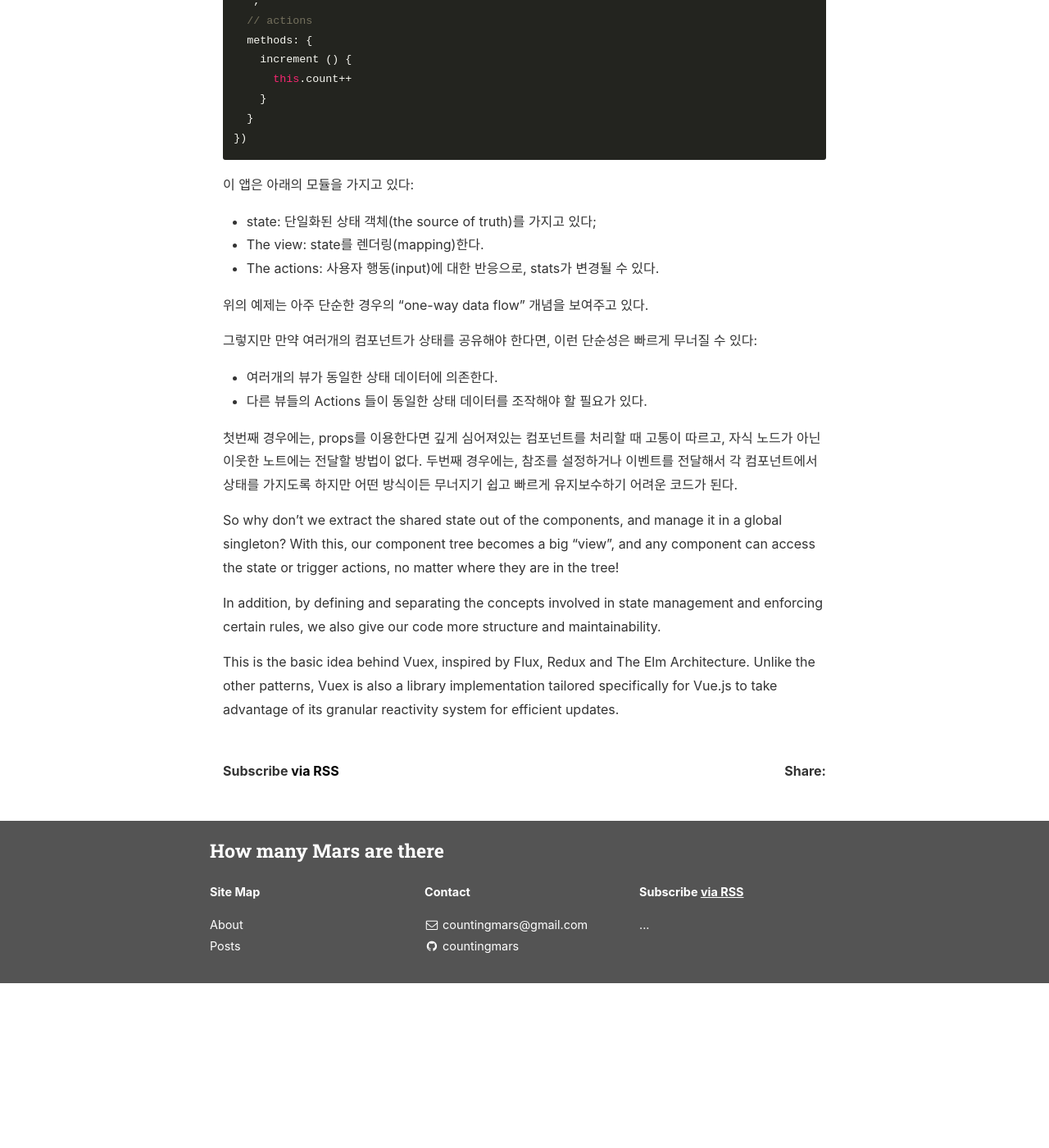
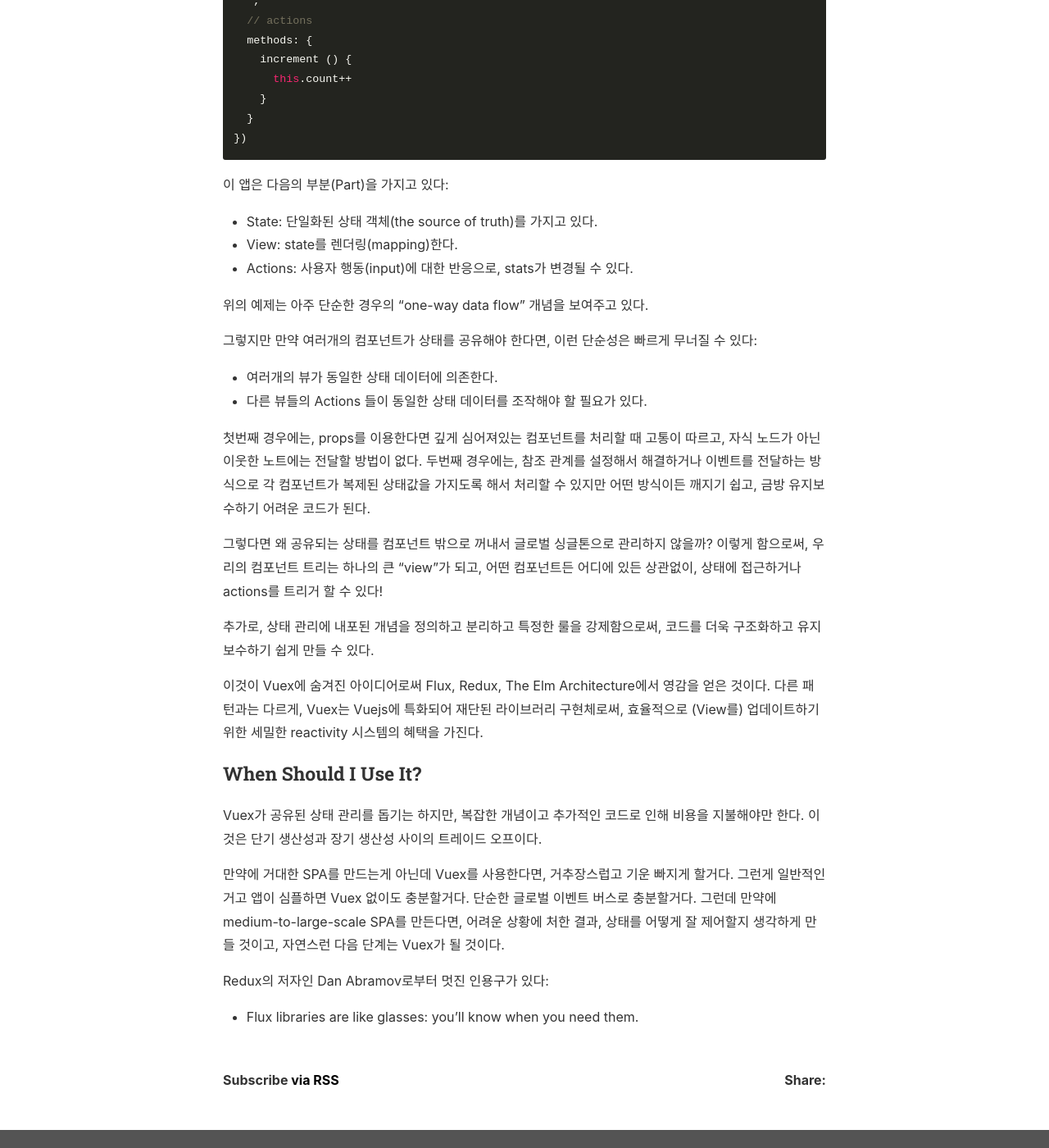
Before and after one commit to countingmars/countingmars.github.io, a Jekyll site: the page built from _posts/2018-01-12-What-Is-Vuex.markdown, in a window 1280 px wide and 1400 px high, scrolled down 864 px. Shown: the whole window at 82% size. Built offline with Jekyll 4.4.1, drawn with Linux system fonts in a browser that asks for light colours; nearby versions of some CDN libraries; before the commit the page ends 2063 px from its top, so only the background shows below that.

Commit message:
fix misspells

````diff
--- a/Gemfile
+++ b/Gemfile
@@ -3,3 +3,4 @@ gem 'jekyll'
 gem 'jekyll-archives'
 gem 'jekyll-sitemap'
 gem 'jekyll-paginate'
+gem 'jekyll-seo-tag'
--- a/_config.yml
+++ b/_config.yml
@@ -4,7 +4,7 @@ gems:
   - jekyll-archives # Sorry, not GitHub pages friendly!
   - jekyll-sitemap
   - jekyll-paginate
-
+  - jekyll-seo-tag
 exclude:
   - "/vendor/"
 
--- a/_includes/head.html
+++ b/_includes/head.html
@@ -70,4 +70,5 @@
   <link rel="stylesheet" href="{{ "/css/main.css" | prepend: site.baseurl }}">
   <link rel="canonical" href="{{ page.url | replace:'index.html','' | prepend: site.baseurl | prepend: site.url }}">
   <link rel="alternate" type="application/rss+xml" title="{{ site.title }}" href="{{ "/feed.xml" | prepend: site.baseurl | prepend: site.url }}" />
+    {% seo %}
 </head>
--- a/_posts/2018-01-12-What-Is-Vuex.markdown
+++ b/_posts/2018-01-12-What-Is-Vuex.markdown
@@ -34,10 +34,10 @@ new Vue({
 })
 ```
 
-이 앱은 아래의 모듈을 가지고 있다:
-- state: 단일화된 상태 객체(the source of truth)를 가지고 있다;
-- The view: state를 렌더링(mapping)한다.
-- The actions: 사용자 행동(input)에 대한 반응으로, stats가 변경될 수 있다.
+이 앱은 다음의 부분(Part)을 가지고 있다:
+- State: 단일화된 상태 객체(the source of truth)를 가지고 있다.
+- View: state를 렌더링(mapping)한다.
+- Actions: 사용자 행동(input)에 대한 반응으로, stats가 변경될 수 있다.
 
 위의 예제는 아주 단순한 경우의 "one-way data flow" 개념을 보여주고 있다.
 
@@ -46,11 +46,25 @@ new Vue({
 - 다른 뷰들의 Actions 들이 동일한 상태 데이터를 조작해야 할 필요가 있다.
 
 첫번째 경우에는, props를 이용한다면 깊게 심어져있는 컴포넌트를 처리할 때 고통이 따르고, 자식 노드가 아닌 이웃한 노트에는 전달할 방법이 없다.
-두번째 경우에는, 참조를 설정하거나 이벤트를 전달해서 각 컴포넌트에서 상태를 가지도록 하지만 어떤 방식이든 무너지기 쉽고 빠르게 유지보수하기 어려운 코드가 된다.
+두번째 경우에는, 참조 관계를 설정해서 해결하거나 이벤트를 전달하는 방식으로 각 컴포넌트가 복제된 상태값을 가지도록 해서 처리할 수 있지만 어떤 방식이든 깨지기 쉽고, 금방 유지보수하기 어려운 코드가 된다.
 
 
-So why don't we extract the shared state out of the components, and manage it in a global singleton? With this, our component tree becomes a big "view", and any component can access the state or trigger actions, no matter where they are in the tree!
+그렇다면 왜 공유되는 상태를 컴포넌트 밖으로 꺼내서 글로벌 싱글톤으로 관리하지 않을까?
+이렇게 함으로써, 우리의 컴포넌트 트리는 하나의 큰 "view"가 되고, 어떤 컴포넌트든 어디에 있든 상관없이, 상태에 접근하거나 actions를 트리거 할 수 있다!
 
-In addition, by defining and separating the concepts involved in state management and enforcing certain rules, we also give our code more structure and maintainability.
+추가로, 상태 관리에 내포된 개념을 정의하고 분리하고 특정한 룰을 강제함으로써, 코드를 더욱 구조화하고 유지보수하기 쉽게 만들 수 있다.
 
-This is the basic idea behind Vuex, inspired by Flux, Redux and The Elm Architecture. Unlike the other patterns, Vuex is also a library implementation tailored specifically for Vue.js to take advantage of its granular reactivity system for efficient updates.
+이것이 Vuex에 숨겨진 아이디어로써 Flux, Redux, The Elm Architecture에서 영감을 얻은 것이다.
+다른 패턴과는 다르게, Vuex는 Vuejs에 특화되어 재단된 라이브러리 구현체로써, 효율적으로 (View를) 업데이트하기 위한 세밀한 reactivity 시스템의 혜택을 가진다.
+
+
+### When Should I Use It?
+Vuex가 공유된 상태 관리를 돕기는 하지만, 복잡한 개념이고 추가적인 코드로 인해 비용을 지불해야만 한다.
+이것은 단기 생산성과 장기 생산성 사이의 트레이드 오프이다.
+
+만약에 거대한 SPA를 만드는게 아닌데 Vuex를 사용한다면, 거추장스럽고 기운 빠지게 할거다.
+그런게 일반적인거고 앱이 심플하면 Vuex 없이도 충분할거다. 단순한 글로벌 이벤트 버스로 충분할거다.
+그런데 만약에 medium-to-large-scale SPA를 만든다면, 어려운 상황에 처한 결과, 상태를 어떻게 잘 제어할지 생각하게 만들 것이고, 자연스런 다음 단계는 Vuex가 될 것이다.
+
+Redux의 저자인 Dan Abramov로부터 멋진 인용구가 있다:
+* Flux libraries are like glasses: you’ll know when you need them.
````
Also changed, not shown: Gemfile.lock.
